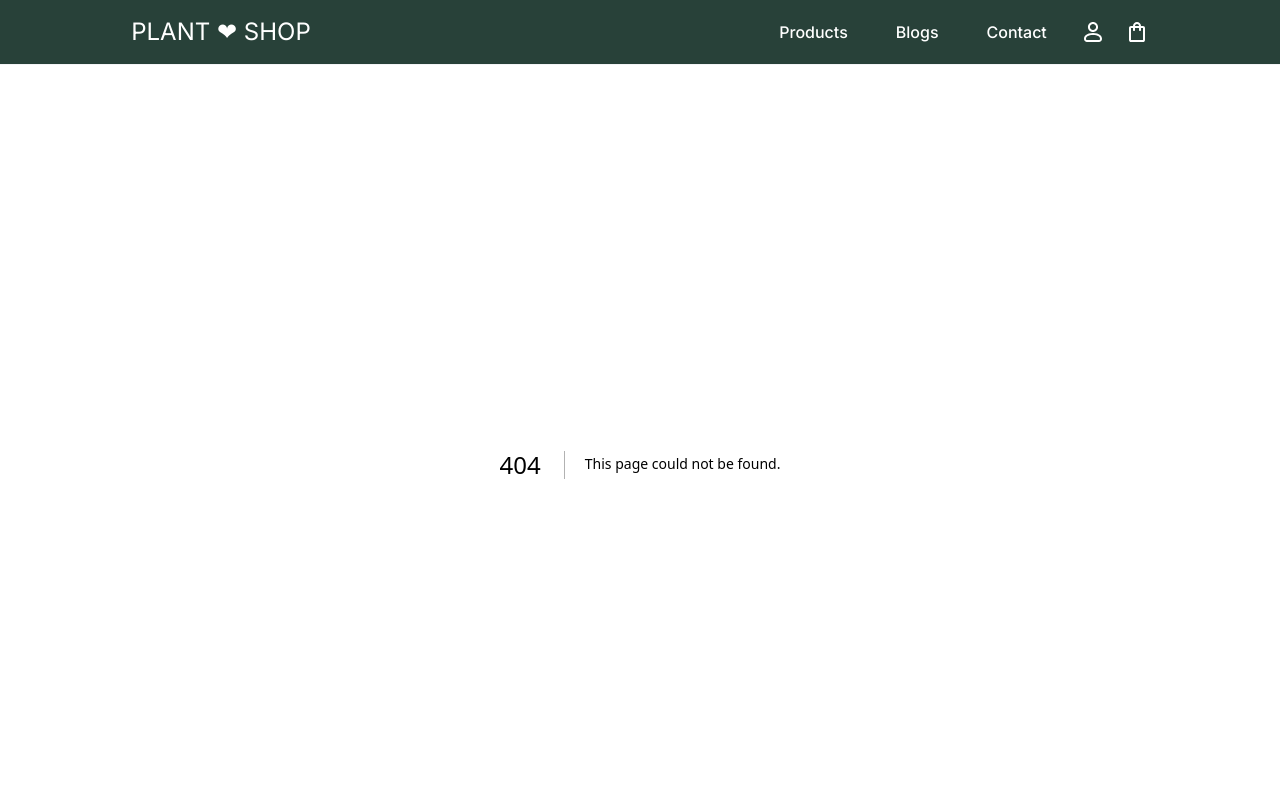
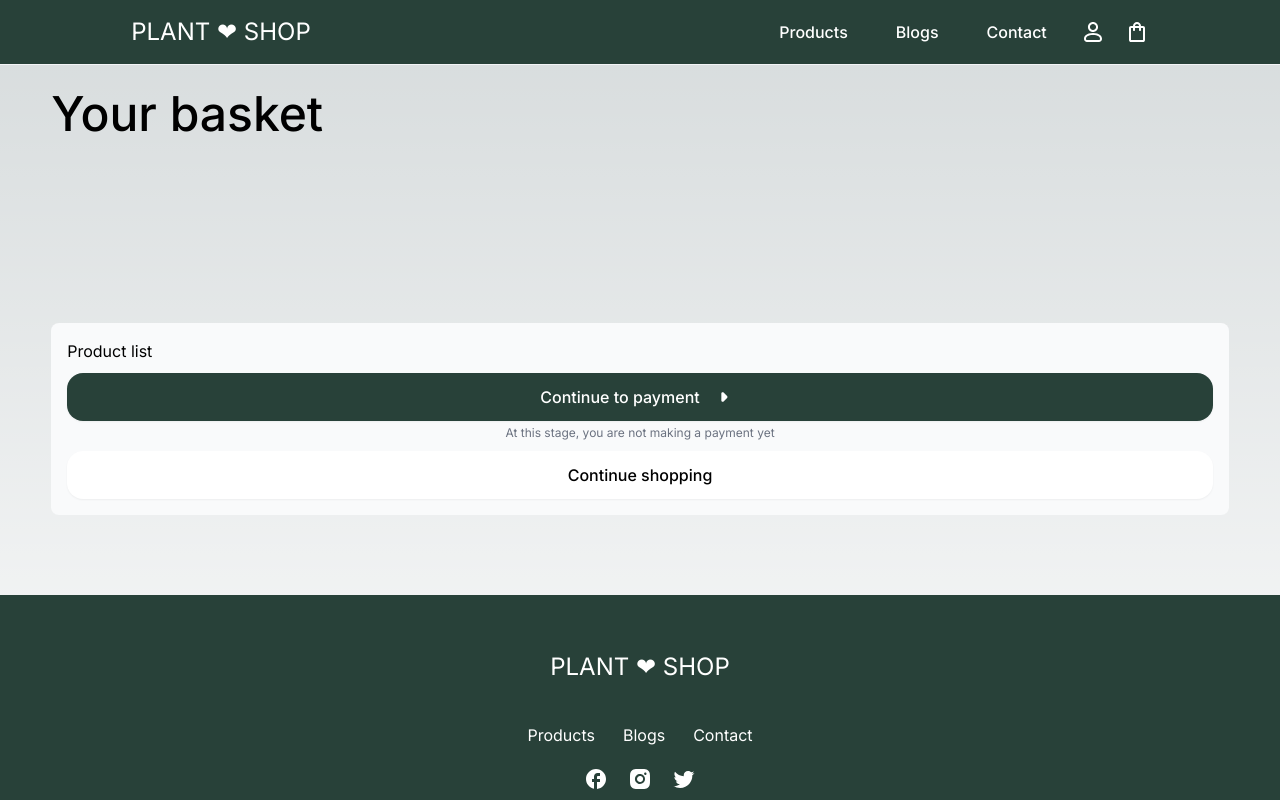
Before and after one commit to khanhnm222/next-13-plant-shop, a Next.js app: page /cart in a window 1280 px wide. Before the commit this address had no page. Shown: the top 800 px of the page. Built offline with nearby package versions, Linux system fonts and the light colour scheme.

Commit message:
Implemented Cart page

```diff
--- a/app/auth/login/page.tsx
+++ b/app/auth/login/page.tsx
@@ -1,5 +1,5 @@
 // next
-import Button from '@/components/button';
+import Button from '@/components/Button';
 import Divider from '@/components/Divider';
 import IconGoogle from '@/components/icons/IconGoogle';
 import TextInput from '@/components/TextInput';
--- a/app/auth/register/page.tsx
+++ b/app/auth/register/page.tsx
@@ -1,5 +1,5 @@
 // next
-import Button from '@/components/button';
+import Button from '@/components/Button';
 import Divider from '@/components/Divider';
 import IconGoogle from '@/components/icons/IconGoogle';
 import TextInput from '@/components/TextInput';
--- /dev/null
+++ b/app/cart/Cart.tsx
@@ -0,0 +1,49 @@
+// components
+import Button from '@/components/Button';
+import IconArrowRight from '@/components/icons/IconArrowRight';
+import Link from 'next/link';
+import CartProductCard from './CartProductCard';
+
+const Cart = () => {
+  return (
+    <main className='wrapper lg:grid lg:grid-cols-2-1 gap-20'>
+      <div className='my-10'>
+        {/* <CartProductCard
+          number={1}
+          title='Plant'
+          imgSrc=''
+          shortDescription=''
+          price={8.5}
+          discountedPrice={9}
+        /> */}
+      </div>
+      <aside>
+        <div className='p-4 bg-gray-50 rounded-lg'>
+          Product list
+          <Button
+            size='large'
+            variant='primary'
+            label='Continue to payment'
+            additionalClass='w-full mt-2.5'
+            icon='right'
+          >
+            <IconArrowRight />
+          </Button>
+          <p className='mt-1 text-center text-xs text-gray-500'>
+            At this stage, you are not making a payment yet
+          </p>
+          <Link href='/' title='Plant shop'>
+            <Button
+              size='large'
+              variant='secondary'
+              label='Continue shopping'
+              additionalClass='w-full mt-2.5'
+            />
+          </Link>
+        </div>
+      </aside>
+    </main>
+  );
+};
+
+export default Cart;
--- /dev/null
+++ b/app/cart/CartProductCard.tsx
@@ -0,0 +1,61 @@
+import Button from "@/components/Button";
+import IconTrash from "@/components/icons/IconTrash";
+import TextInput from "@/components/TextInput";
+import Image from "next/image";
+
+
+interface CartProductCardProps {
+  number: number;
+  title: string;
+  imgSrc: string;
+  shortDescription: string;
+  price: number;
+  discountedPrice?: number;
+}
+
+const CartProductCard: React.FC<CartProductCardProps> = ({
+  number,
+  title,
+  imgSrc,
+  shortDescription,
+  price,
+  discountedPrice,
+}) => {
+  const formattedPrice = price.toFixed(2).replace('.', ',');
+  const formattedDiscountedPrice = discountedPrice
+    ? discountedPrice.toFixed(2).replace('.', ',')
+    : null;
+
+  return (
+    <div className='p-4 border-t border-gray-100 lg:flex lg:justify-between lg:items-center'>
+      <div className='flex gap-3 items-center relative'>
+        <span className='text-xl'>{number}.</span>
+        <Image className='w-24 h-24' src={imgSrc} alt={title} />
+        <div>
+          <p className='text-xl'>{title}</p>
+          <small className='text-sm'>{shortDescription}</small>
+        </div>
+        <Button
+          icon='only'
+          variant='secondary'
+          additionalClass='absolute right-0 top-0'
+        >
+          <IconTrash />
+        </Button>
+      </div>
+      <div className='flex justify-between mt-4'>
+        <TextInput name='quantity' type='number' label='' placeholder='' />
+        <bdi className='text-2xl'>
+          {formattedPrice}USD
+          {discountedPrice && (
+            <del className='text-gray-400 pl-2'>
+              {formattedDiscountedPrice}USD
+            </del>
+          )}
+        </bdi>
+      </div>
+    </div>
+  );
+};
+
+export default CartProductCard;
--- /dev/null
+++ b/app/cart/EmptyCart.tsx
@@ -0,0 +1,24 @@
+// next
+import Button from '@/components/Button';
+import Link from 'next/link';
+
+const EmptyCart = () => {
+  return (
+    <main className='bg-gray-50 py-10 flex items-center justify-center text-center h-96'>
+      <div className='wrapper'>
+        <h2 className='text-3xl font-medium mb-2.5'>Your shopping cart is empty</h2>
+        <p className='mb-5'>There are no products in your cart</p>
+        <Link href='/' title='Plant Shop' className='block w-fit mx-auto'>
+          <Button
+            size='large'
+            variant='primary'
+            label='Continue shopping'
+            additionalClass='mx-auto'
+          />
+        </Link>
+      </div>
+    </main>
+  );
+};
+
+export default EmptyCart;
--- /dev/null
+++ b/app/cart/page.tsx
@@ -0,0 +1,17 @@
+import Cart from './Cart';
+import EmptyCart from './EmptyCart';
+
+function Koszyk() {
+  return (
+    <>
+      <header className='wrapper'>
+        <h1 className='text-3xl md:text-5xl font-medium py-5'>Your basket</h1>
+      </header>
+
+      {/* <EmptyCart /> */}
+      <Cart />
+    </>
+  );
+}
+
+export default Koszyk;
--- a/app/page.tsx
+++ b/app/page.tsx
@@ -1,4 +1,4 @@
-import Button from '@/components/button'
+import Button from '@/components/Button'
 import TopSection from '@/components/home-section/TopSection'
 import SubscribeSection from '@/components/Subscribe/SubscribeSection'
 import Image from 'next/image'
--- /dev/null
+++ b/components/ProductCard.tsx
@@ -0,0 +1,44 @@
+import { getDiscountedPricePercentage } from "@/utils/helpers";
+import Image from "next/image";
+import Link from "next/link";
+import React from "react";
+const ProductCard = ({ data: { attributes: p } }: any) => {
+  return (
+    <Link
+      href={`/product/${p.slug}`}
+      className="transform overflow-hidden bg-white duration-200 hover:scale-105 cursor-pointer"
+    >
+      <Image
+        width={500}
+        height={500}
+        src={p.thumbnail.data.attributes.url}
+        alt={p.name}
+      />
+      <div className="p-4 text-black/[0.9]">
+        <h2 className="text-lg font-medium">{p.name}</h2>
+        <div className="flex items-center text-black/[0.5]">
+          <p className="mr-2 text-lg font-semibold">
+            &#8377;{p.price}
+          </p>
+
+          {p.original_price && (
+            <>
+              <p className="text-base  font-medium line-through">
+                &#8377;{p.original_price}
+              </p>
+              <p className="ml-auto text-base font-medium text-green-500">
+                {getDiscountedPricePercentage(
+                  p.original_price,
+                  p.price
+                )}
+                % off
+              </p>
+            </>
+          )}
+        </div>
+      </div>
+    </Link>
+  );
+};
+
+export default ProductCard;
--- a/components/home-section/TopSection.tsx
+++ b/components/home-section/TopSection.tsx
@@ -3,7 +3,7 @@
 import Link from 'next/link';
 // react
 import { useState, useEffect } from 'react';
-import Button from '../button';
+import Button from '../Button';
 // next
 // icons
 import IconArrowRight from '../icons/IconArrowRight';
```
